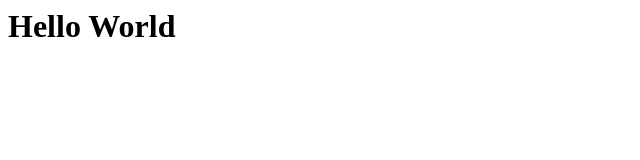
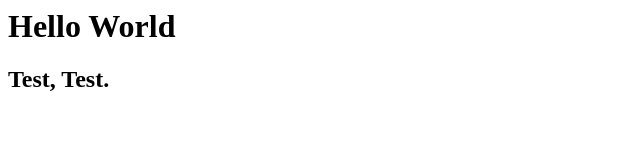
Before and after one commit to jvslinger/Project3, a plain HTML site: page index.html in a window 1280 px wide. Shown: the whole page, without its empty margins (0-640 px from the left). Drawn offline with Linux system fonts and the light colour scheme.

Commit message:
Update index.html

```diff
--- a/index.html
+++ b/index.html
@@ -1 +1,2 @@
 <h1>Hello World</h1>
+<h2>Test, Test.</h2>
```
